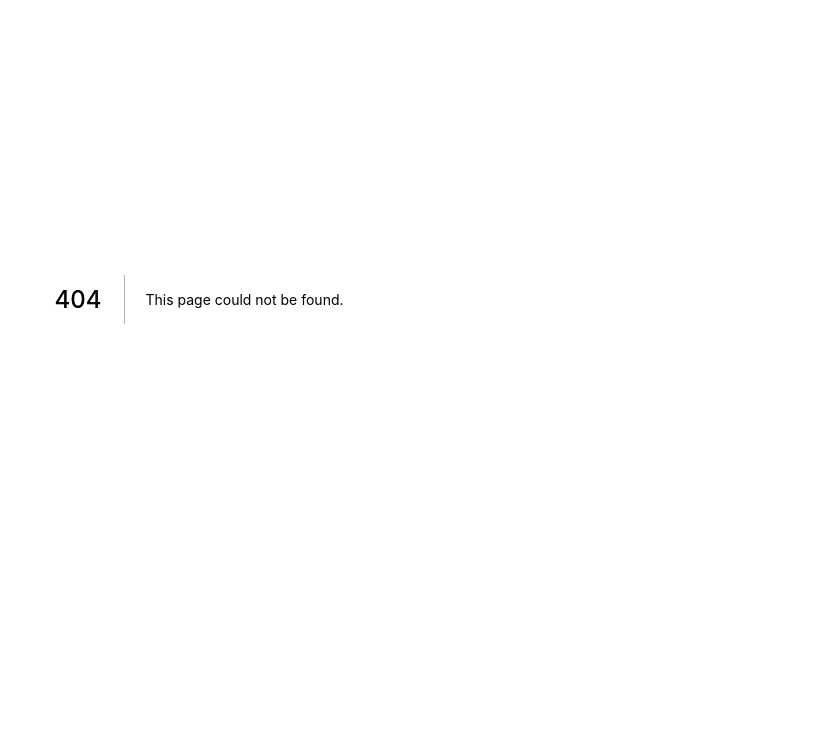
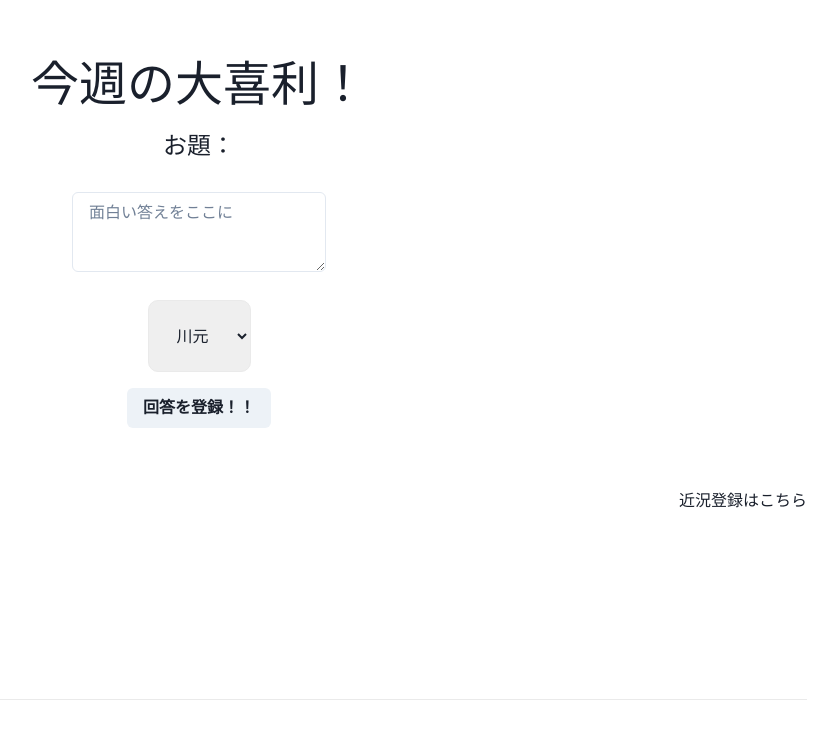
Before and after one commit to todoroki-odoroki/catchapp, a Next.js app in the folder web/: page /ohgiri in a window 1280 px wide. Before the commit this address had no page. Shown: the part 101-840 px from the top of the page, without its empty margins (441-1277 px from the left). Before the commit the page ends 800 px from the top, so only its background shows below. Built offline with nearby package versions, Linux system fonts and the light colour scheme; no server answers; the database is empty.

Commit message:
add ohgiri page

```diff
--- a/web/components/textarea/index.tsx
+++ b/web/components/textarea/index.tsx
@@ -1,21 +1,29 @@
-import React, { useCallback } from "react";
-import {Textarea as  ChakraTextarea } from '@chakra-ui/react'
-
+import React, { useCallback } from 'react'
+import { Textarea as ChakraTextarea } from '@chakra-ui/react'
 
 export type Props = {
-  className?: string;
-  value?: string;
-  onChange?: (value: string) => void;
+  className?: string
+  value?: string
+  placeholder?: string
+  onChange?: (value: string) => void
 }
 
-const TextArea = ({ className, onChange, value }: Props) => {
-  const handleChange = useCallback((e: React.ChangeEvent<HTMLTextAreaElement>) => {
-    onChange?.(e.currentTarget.value)
-  }, [onChange])
+const TextArea = ({ className, onChange, value, placeholder }: Props) => {
+  const handleChange = useCallback(
+    (e: React.ChangeEvent<HTMLTextAreaElement>) => {
+      onChange?.(e.currentTarget.value)
+    },
+    [onChange],
+  )
 
-  return(
-    <ChakraTextarea placeholder="今週なにしたんだい？" onBlur={handleChange} value={value} onChange={handleChange}/>
+  return (
+    <ChakraTextarea
+      placeholder={placeholder}
+      onBlur={handleChange}
+      value={value}
+      onChange={handleChange}
+    />
   )
-};
+}
 
-export default TextArea;
+export default TextArea
--- /dev/null
+++ b/web/pages/ohgiri/index.tsx
@@ -0,0 +1,123 @@
+import type { NextPage } from 'next'
+import Head from 'next/head'
+import React, { useEffect, useState } from 'react'
+import styles from '../../styles/Home.module.css'
+import { db } from '../../libs/firebase'
+import {
+  DocumentData,
+  collection,
+  doc,
+  getDocs,
+  getFirestore,
+  query,
+  setDoc,
+  where,
+} from 'firebase/firestore'
+import { Box, Button, Center, Flex, Link, Spinner, useToast } from '@chakra-ui/react'
+import TextArea from '../../components/textarea'
+
+type Ohgiri = {
+  question: string
+  status: string
+  createdAt: Date
+  answers: Answer[]
+}
+
+type Answer = {
+  content: string
+  score?: number
+  createdBy: string
+  createdAt: Date
+}
+
+const Ohgiri: NextPage = () => {
+  const [ohgiriId, setOhgiriId] = useState('')
+  const [ohgiri, setOhgiri] = useState<DocumentData | null>(null)
+  const [content, setContent] = useState('')
+  const [createdBy, setCreatedBy] = useState('川元')
+  const [isLoading, setLoading] = useState(false)
+  const toast = useToast()
+
+  const postAnswer = async () => {
+    setLoading(true)
+    try {
+      ohgiri?.answers.push({ content, createdBy, createdAt: new Date(), score: 0 })
+      const docRef = doc(db, 'ohgiri', ohgiriId)
+      await setDoc(docRef, ohgiri)
+      toast({
+        title: '回答を登録しました！',
+        status: 'success',
+        duration: 3000,
+        isClosable: true,
+      })
+      setContent('')
+    } catch (err: unknown) {
+      toast({
+        title: 'エラーが発生しました',
+        status: 'error',
+        duration: 3000,
+        isClosable: true,
+      })
+    } finally {
+      setLoading(false)
+    }
+  }
+
+  const getChangeFunc = (value: string) => {
+    setContent(value)
+  }
+
+  const handleChangeSelect = (e: React.ChangeEvent<HTMLSelectElement>) => {
+    setCreatedBy(e.target.value)
+  }
+
+  useEffect(() => {
+    const fetchData = async () => {
+      const q = query(collection(db, 'ohgiri'), where('status', '==', 'waiting'))
+      const querySnapshot = await getDocs(q)
+
+      querySnapshot.forEach((doc) => {
+        setOhgiriId(doc.id)
+        setOhgiri(doc.data())
+      })
+    }
+    fetchData()
+  }, [])
+
+  return isLoading ? (
+    <Center>
+      <Spinner />
+    </Center>
+  ) : (
+    <div className={styles.container}>
+      <Head>
+        <title>Catch App</title>
+        <meta name='description' content='Share your life update!' />
+        <link rel='icon' href='/favicon.ico' />
+      </Head>
+
+      <main className={styles.main}>
+        <h1 className={styles.title}>今週の大喜利！</h1>
+        <p className={styles.description}>お題：{ohgiri?.question}</p>
+        <Box m={3}>
+          <Flex justifyContent='center' gap={5} alignItems='center'>
+            <TextArea onChange={getChangeFunc} value={content} placeholder={'面白い答えをここに'} />
+          </Flex>
+        </Box>
+        <select className={styles.card} onChange={handleChangeSelect}>
+          <option value='川元'>川元</option>
+          <option value='馬場'>馬場</option>
+          <option value='雷鳥'>雷鳥</option>
+          <option value='鈴木'>鈴木</option>
+        </select>
+        <Button onClick={postAnswer}>回答を登録！！</Button>
+        <Link href='/' className={styles.link}>
+          <a>近況登録はこちら</a>
+        </Link>
+      </main>
+      <footer className={styles.footer}></footer>
+    </div>
+  )
+}
+
+export default Ohgiri
--- a/web/styles/Home.module.css
+++ b/web/styles/Home.module.css
@@ -104,6 +104,10 @@
   margin-left: 0.5rem;
 }
 
+.link {
+  margin: 60px 0 30px auto;
+}
+
 @media (max-width: 600px) {
   .grid {
     width: 100%;
```
Also changed, not shown: web/pages/index.tsx (+59 -41 lines), web/.yarnrc.yml (added), 1 other file (tests, documents, lock files or other folders).
